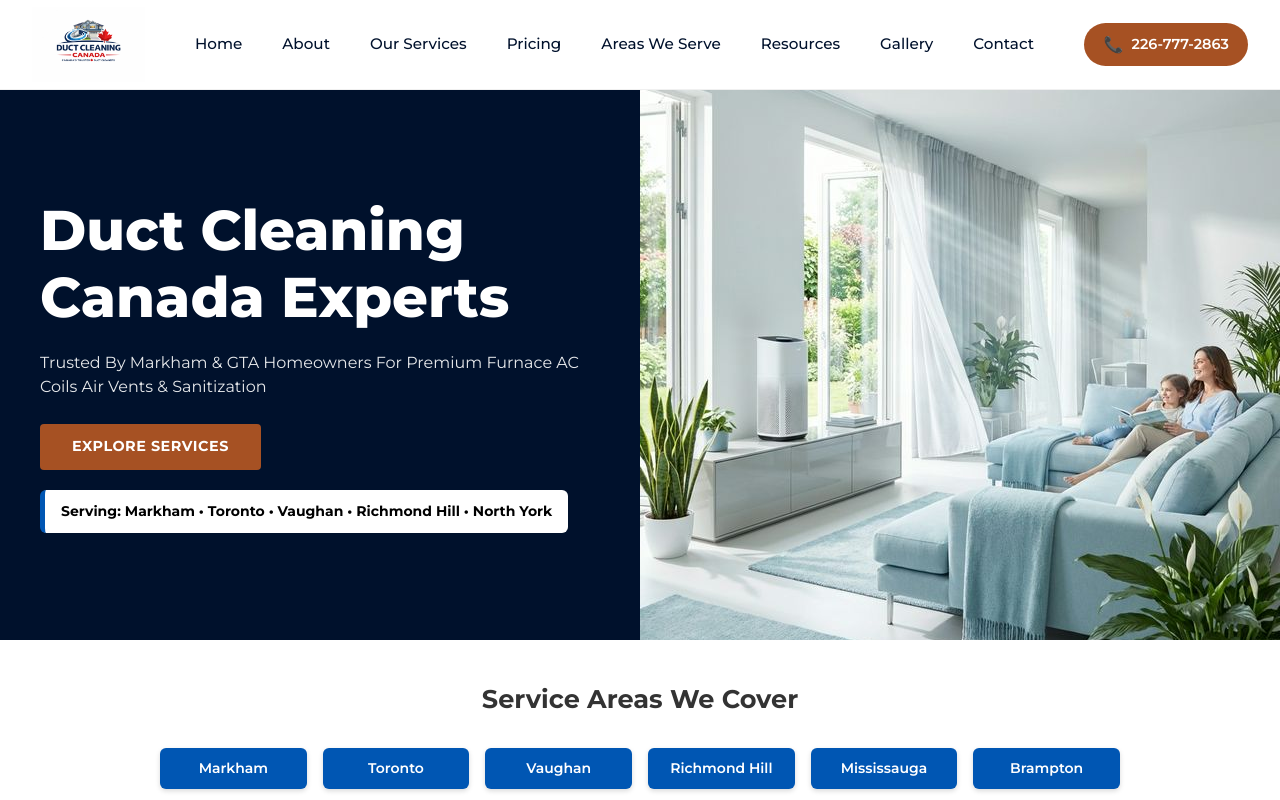
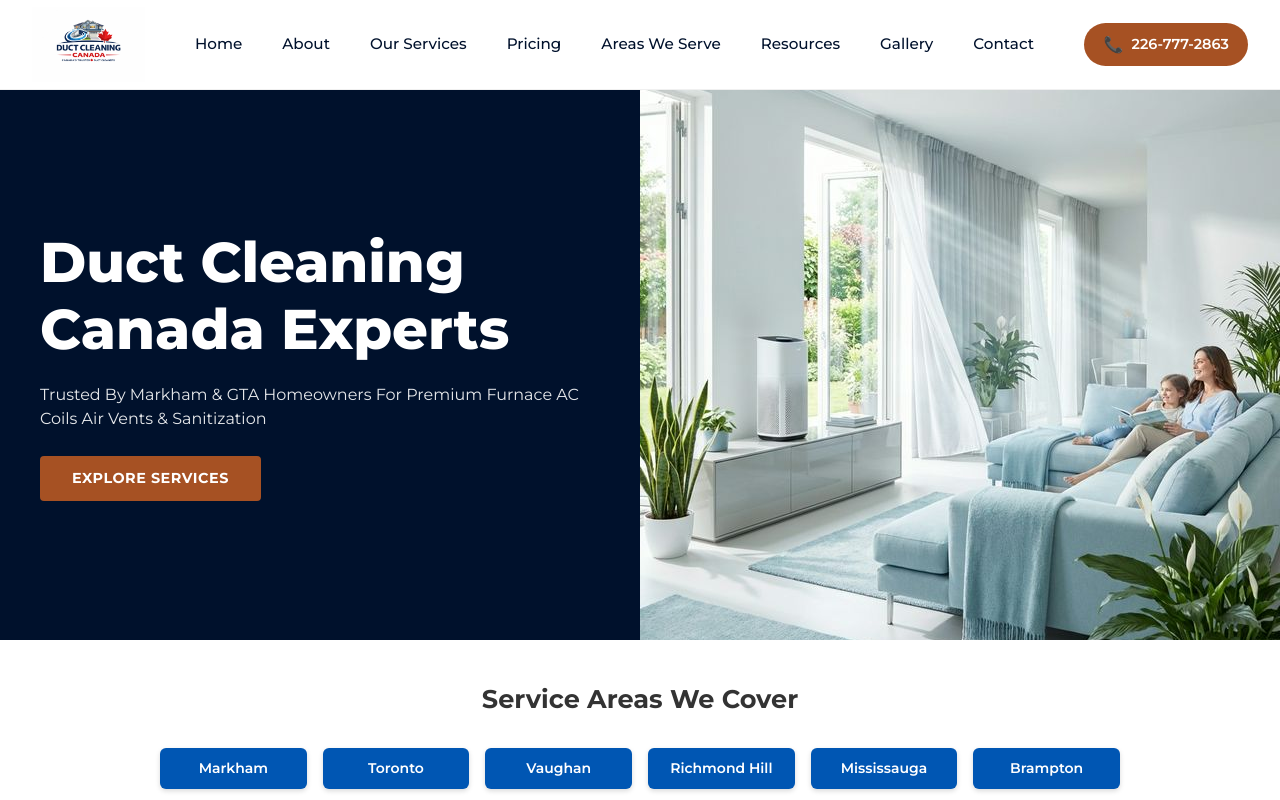
Before and after one commit to josph8487-prog/duct-Canada-original, a Next.js app: page / in a window 1280 px wide. Shown: the top 800 px of the page. Built offline with nearby package versions, Linux system fonts and the light colour scheme.

Commit message:
Update page.tsx

```diff
--- a/src/app/page.tsx
+++ b/src/app/page.tsx
@@ -49,9 +49,6 @@ export default function Home() {
                 Explore Services
               </Link>
 
-              <div className={styles.servingBadge}>
-                <strong>Serving:</strong> Markham • Toronto • Vaughan • Richmond Hill • North York
-              </div>
             </div>
           </div>
 
```
